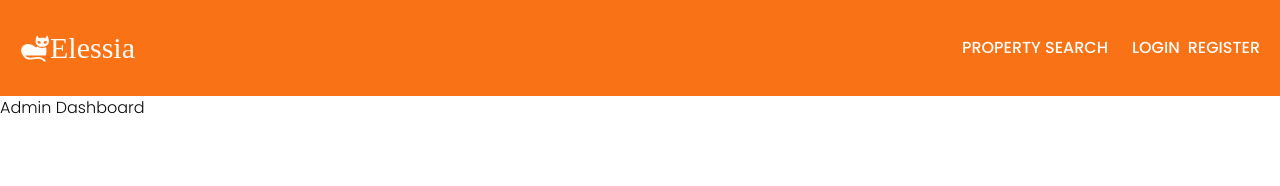
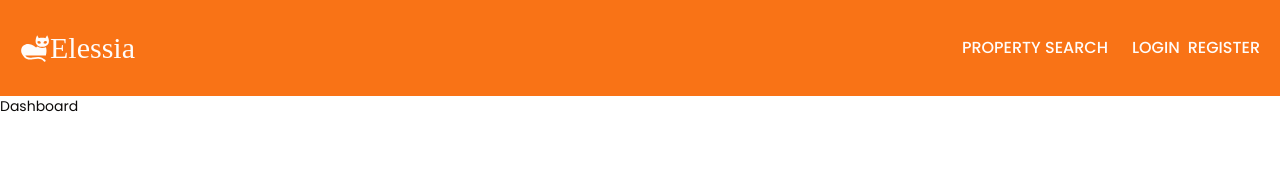
Before and after one commit to Nimira43/Elessia, a Next.js app: page /admin-dashboard in a window 1280 px wide. Shown: the top 186 px of the page. Built offline with nearby package versions, Linux system fonts and the light colour scheme; no server answers; a web font is replaced by a local one.

Commit message:
Brought in BreadCrumbs into AdminDashboard

```diff
--- a/app/admin-dashboard/page.tsx
+++ b/app/admin-dashboard/page.tsx
@@ -1,5 +1,13 @@
+import { Breadcrumbs } from '@/components/ui/breadcrumb'
+
 export default function AdminDashboard() {
   return (
-    <div>Admin Dashboard</div>
+    <div>
+      <Breadcrumbs
+        items={[{
+          label: 'Dashboard'
+        }]}
+      />
+    </div>
   )
 }
```
